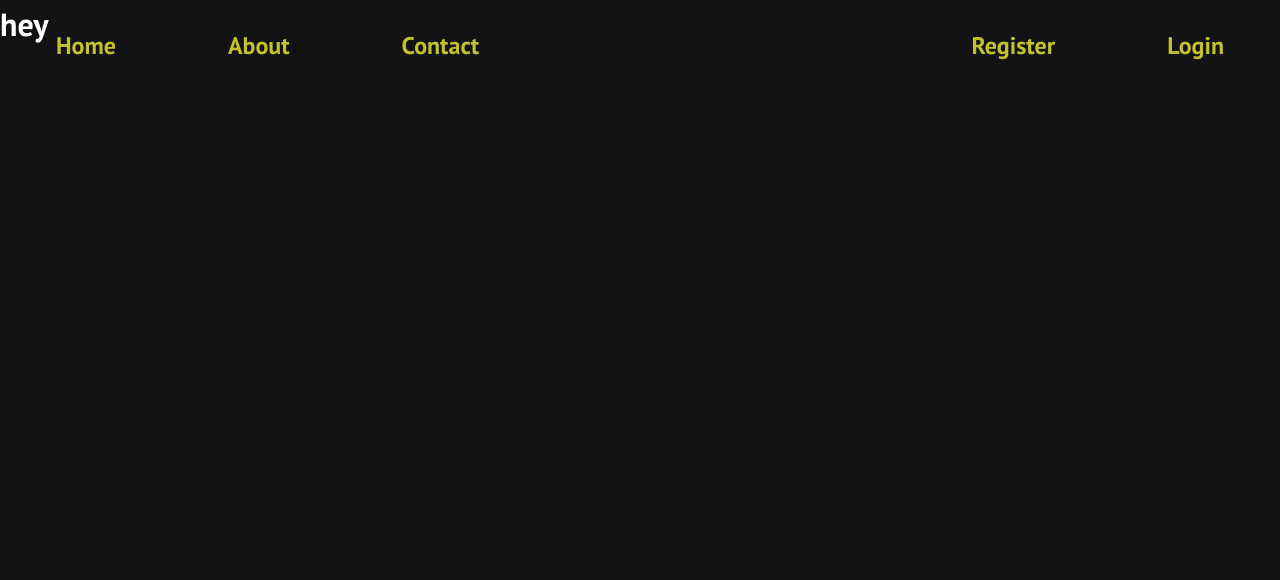
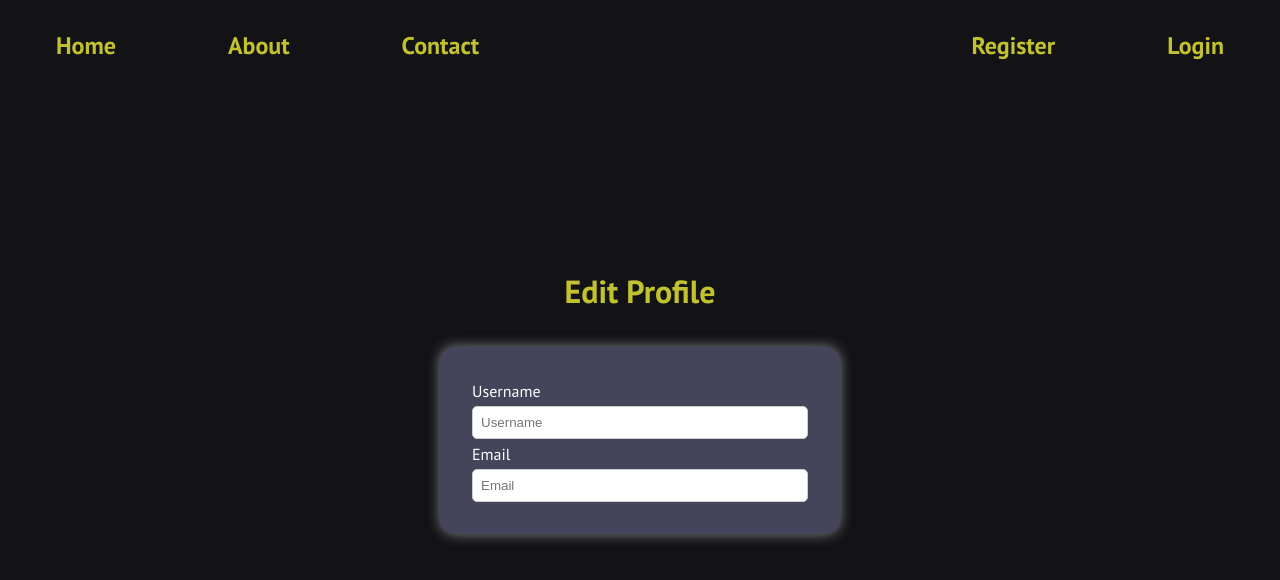
Before and after one commit to IvoGeorgievx/HistoryMuseum, a Flask app: page /edit_profile in a window 1280 px wide. Shown: the top 580 px of the page. Run offline with Flask 3, Linux system fonts and the light colour scheme.

Commit message:
adding features

```diff
--- a/frontend/static/css/style.css
+++ b/frontend/static/css/style.css
@@ -5,3 +5,4 @@
 @import "animations.css";
 @import "index/responsive.css";
 @import "login/login.css";
+@import "edit_profile/edit-profile.css";
--- a/frontend/templates/edit_profile.html
+++ b/frontend/templates/edit_profile.html
@@ -1,7 +1,15 @@
 {% extends 'index.html' %}
 {% block content %}
 
-<h1> hey </h1>
+    <div class="reg-container">
+        <h1 class="auth-heading">Edit Profile</h1>
+        <form class="reg-form">
+            <label for="username">Username</label>
+            <input type="text" id="username" name="username" placeholder="Username">
+            <label for="email">Email</label>
+            <input type="email" id="email" name="email" placeholder="Email">
+        </form>
+    </div>
 
 {% endblock %}
 {% block footer %}
```
Also changed, not shown: frontend/static/css/edit_profile/edit-profile.css (added).
